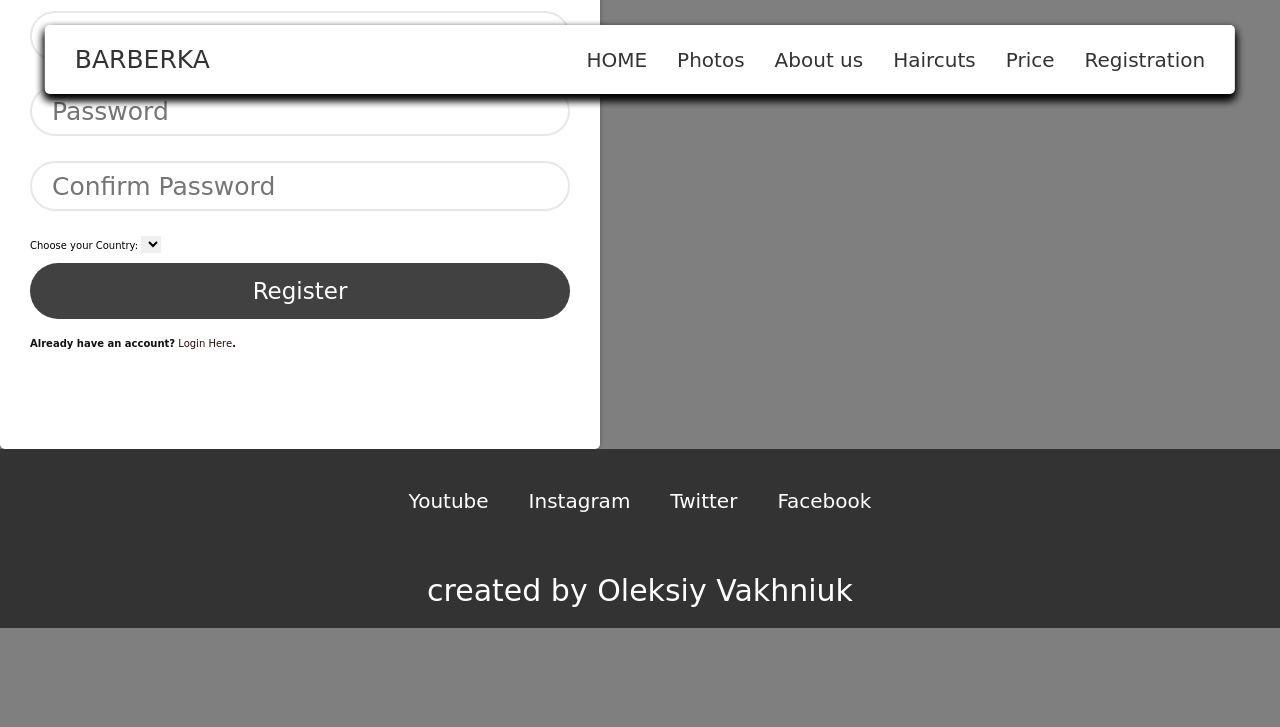
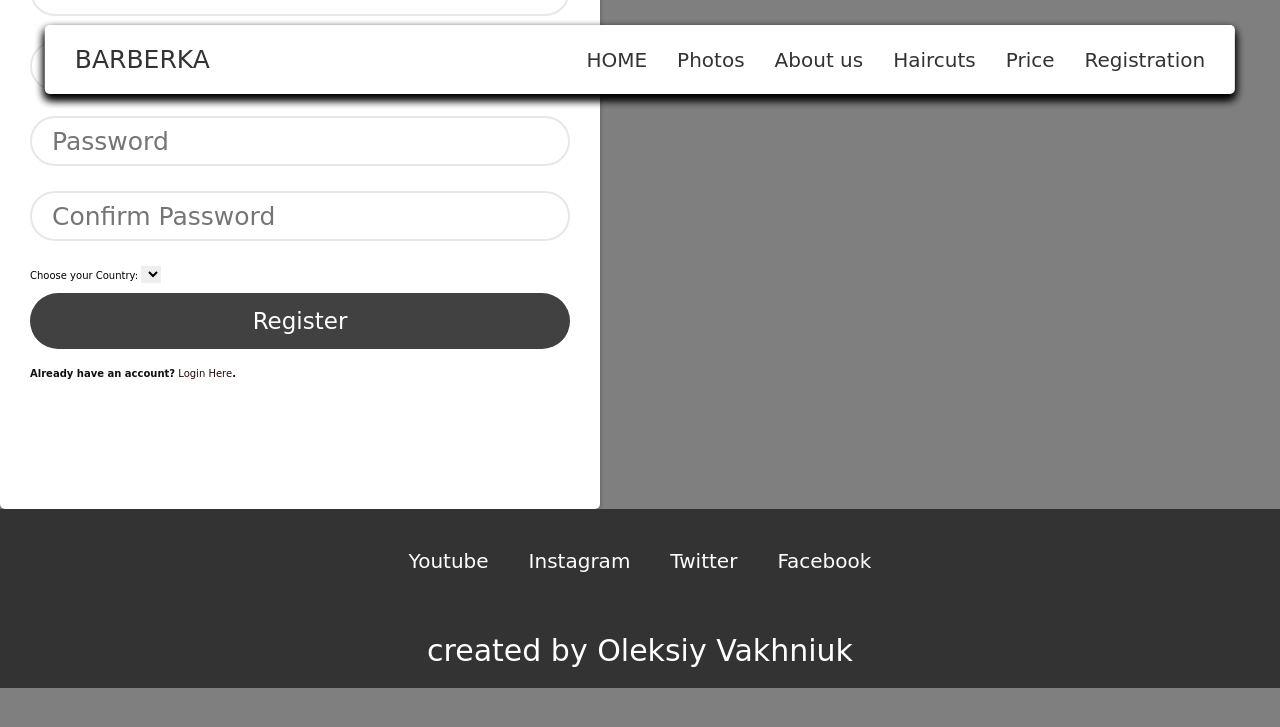
Before and after one commit to Mellarin/Barbera, a PHP site: page /index.php?action=reg in a window 1280 px wide. Shown: the top 727 px of the page. Run offline with PHP 8.4, Linux system fonts and the light colour scheme; data that the repository does not hold is empty; some libraries are stand-ins or nearby versions; some web fonts are replaced.

Commit message:
commit style

```diff
--- a/css/style.css
+++ b/css/style.css
@@ -434,7 +434,7 @@ header .navbar ul li a:hover{
     background: #FFF;
     border-radius: 5px;
     box-shadow: 0 0 5px rgba(0,0,0,.3);
-    padding: 100px 30px;
+    padding: 130px 30px;
     margin-top: -20rem;
 }
 
--- a/views/registration.php
+++ b/views/registration.php
@@ -98,7 +98,7 @@ if ( isset($_POST['captcha']) && ($_POST['captcha']!="") ){
 			</div>
 			<div class="input-group">
 		       <a><img src="captcha.php?rand=<?php echo rand(); ?>" id='captcha_image'></a>
-                <p style="color: #111;"><a style="text-decoration:none color: #111;" href='javascript: refreshCaptcha();'>Refresh</a></p>
+                <p style="color: #111;"><a style="text-decoration:none" href='javascript: refreshCaptcha();'>Refresh</a></p>
 				<input type="captcha" placeholder="Captcha" required>
 			</div>
 			<div class="input-group">
```
